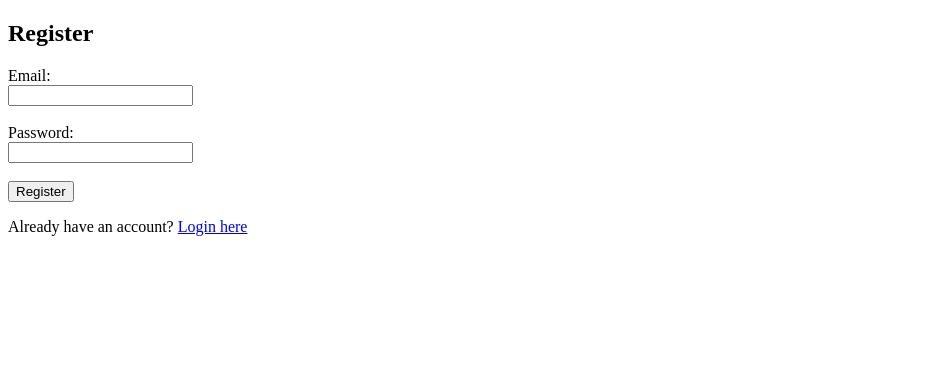
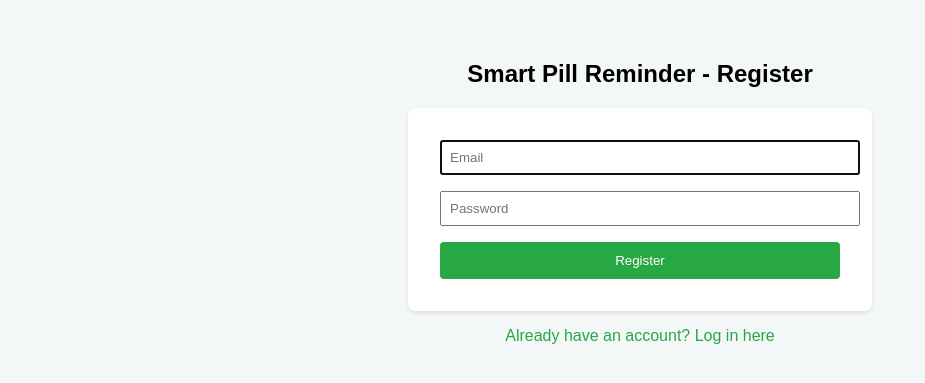
Before and after one commit to Aadish676/smart-pill-reminder, a Flask app: page /register in a window 1280 px wide. Shown: the top 383 px of the page, without its empty margins (0-925 px from the left). Run offline with Flask 3, Linux system fonts and the light colour scheme.

Commit message:
Update register.html

```diff
--- a/templates/register.html
+++ b/templates/register.html
@@ -1,19 +1,34 @@
 <!DOCTYPE html>
-<html>
+<html lang="en">
 <head>
-    <title>Register - Smart Pill Reminder</title>
+  <meta charset="UTF-8" />
+  <title>Register - Smart Pill Reminder</title>
+  <style>
+    body { font-family: Arial, sans-serif; padding: 2rem; background: #f4f7f8; }
+    form { max-width: 400px; margin: auto; background: white; padding: 2rem; border-radius: 8px; box-shadow: 0 2px 5px rgba(0,0,0,0.1);}
+    input[type="email"], input[type="password"] { width: 100%; padding: 0.5rem; margin-bottom: 1rem; }
+    button { width: 100%; padding: 0.7rem; background-color: #28a745; color: white; border: none; border-radius: 4px; cursor: pointer; }
+    button:hover { background-color: #1e7e34; }
+    .message { color: red; margin-bottom: 1rem; }
+    a { display: block; margin-top: 1rem; text-align: center; color: #28a745; text-decoration: none; }
+    a:hover { text-decoration: underline; }
+  </style>
 </head>
 <body>
-    <h2>Register</h2>
-    <form method="POST">
-        <label>Email:</label><br>
-        <input type="email" name="email" required><br><br>
+  <h2 style="text-align:center;">Smart Pill Reminder - Register</h2>
 
-        <label>Password:</label><br>
-        <input type="password" name="password" required><br><br>
+  {% with messages = get_flashed_messages() %}
+    {% if messages %}
+      <div class="message">{{ messages[0] }}</div>
+    {% endif %}
+  {% endwith %}
 
-        <button type="submit">Register</button>
-    </form>
-    <p>Already have an account? <a href="{{ url_for('login') }}">Login here</a></p>
+  <form method="POST" action="{{ url_for('register') }}">
+    <input type="email" name="email" placeholder="Email" required autofocus />
+    <input type="password" name="password" placeholder="Password" required />
+    <button type="submit">Register</button>
+  </form>
+
+  <a href="{{ url_for('login') }}">Already have an account? Log in here</a>
 </body>
 </html>
```
